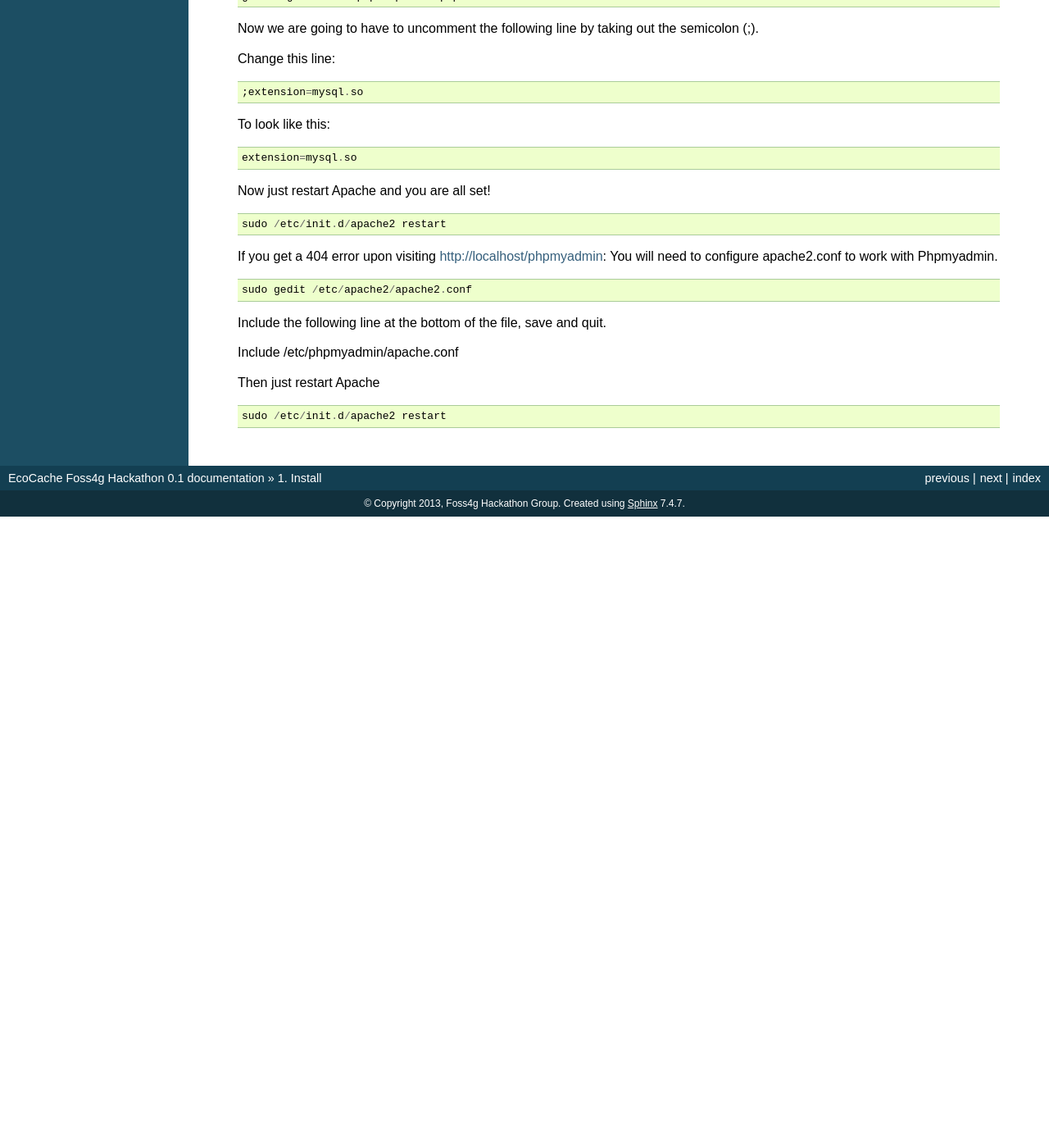
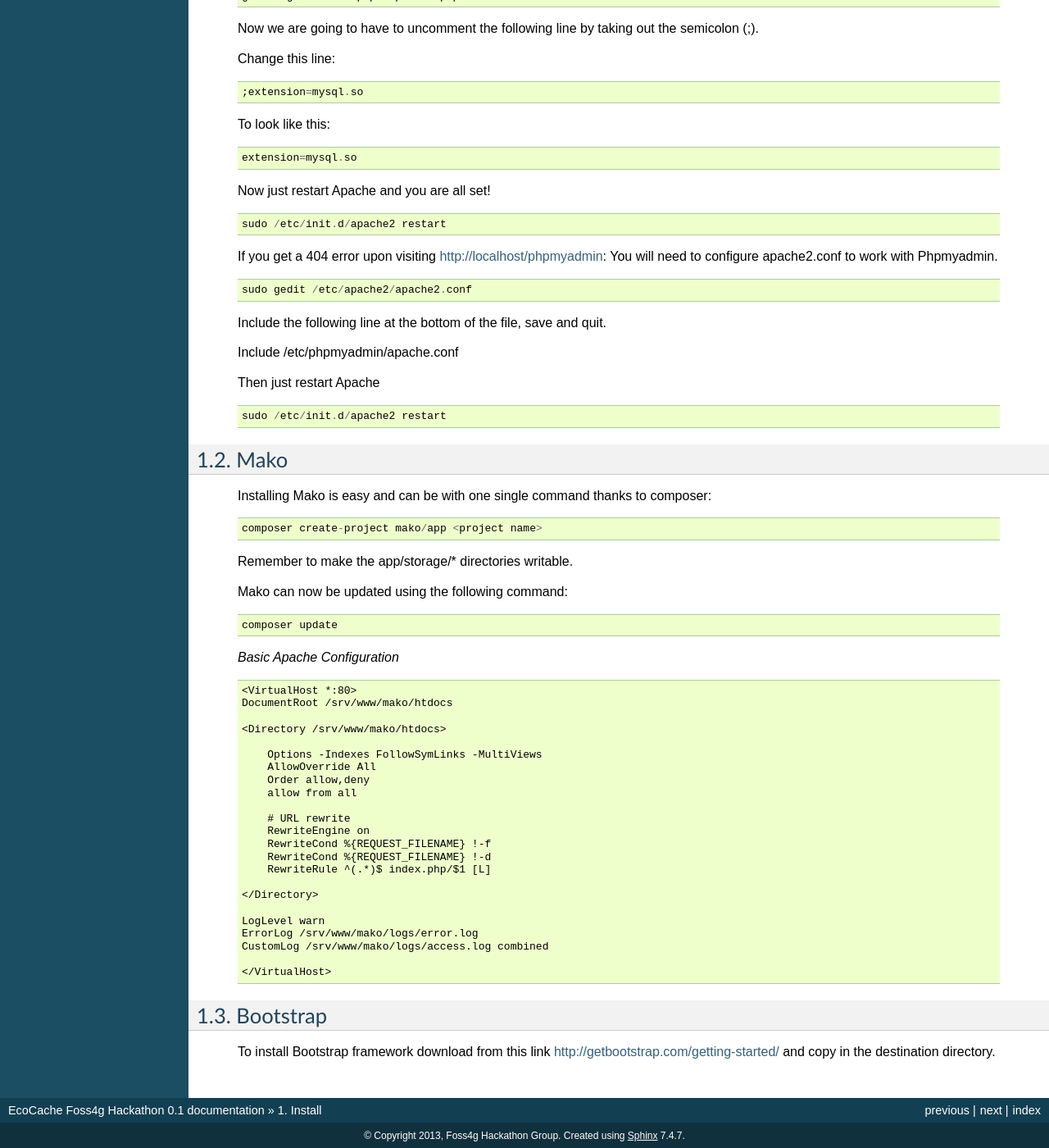
Before and after one commit to Matt-Mayden/ecocache, a Sphinx documentation site: the page built from doc/prerequisites.rst, in a window 1280 px wide and 1400 px high, scrolled down 2432 px. Shown: the whole window at 82% size. Built offline with Sphinx 7.4.7, drawn with Linux system fonts in a browser that asks for light colours; before the commit the page ends 3062 px from its top, so only the background shows below that; some of the changed text lies outside the part shown.

Commit message:
new release documentation

```diff
--- a/doc/prerequisites.rst
+++ b/doc/prerequisites.rst
@@ -176,3 +176,49 @@ Linux Install
     Then just restart Apache ::
 
         sudo /etc/init.d/apache2 restart
+
+
+
+Mako
+----
+
+    Installing Mako is easy and can be with one single command thanks to composer: ::
+
+        composer create-project mako/app <project name>
+
+    Remember to make the app/storage/* directories writable.
+
+    Mako can now be updated using the following command: ::
+
+        composer update
+
+    *Basic Apache Configuration* ::
+
+        <VirtualHost *:80>
+        DocumentRoot /srv/www/mako/htdocs
+
+        <Directory /srv/www/mako/htdocs>
+
+            Options -Indexes FollowSymLinks -MultiViews
+            AllowOverride All
+            Order allow,deny
+            allow from all
+
+            # URL rewrite
+            RewriteEngine on
+            RewriteCond %{REQUEST_FILENAME} !-f
+            RewriteCond %{REQUEST_FILENAME} !-d
+            RewriteRule ^(.*)$ index.php/$1 [L]
+
+        </Directory>
+
+        LogLevel warn
+        ErrorLog /srv/www/mako/logs/error.log
+        CustomLog /srv/www/mako/logs/access.log combined
+
+        </VirtualHost>
+
+
+Bootstrap
+---------
+    To install Bootstrap framework download from this link http://getbootstrap.com/getting-started/ and copy in the destination directory.
```
